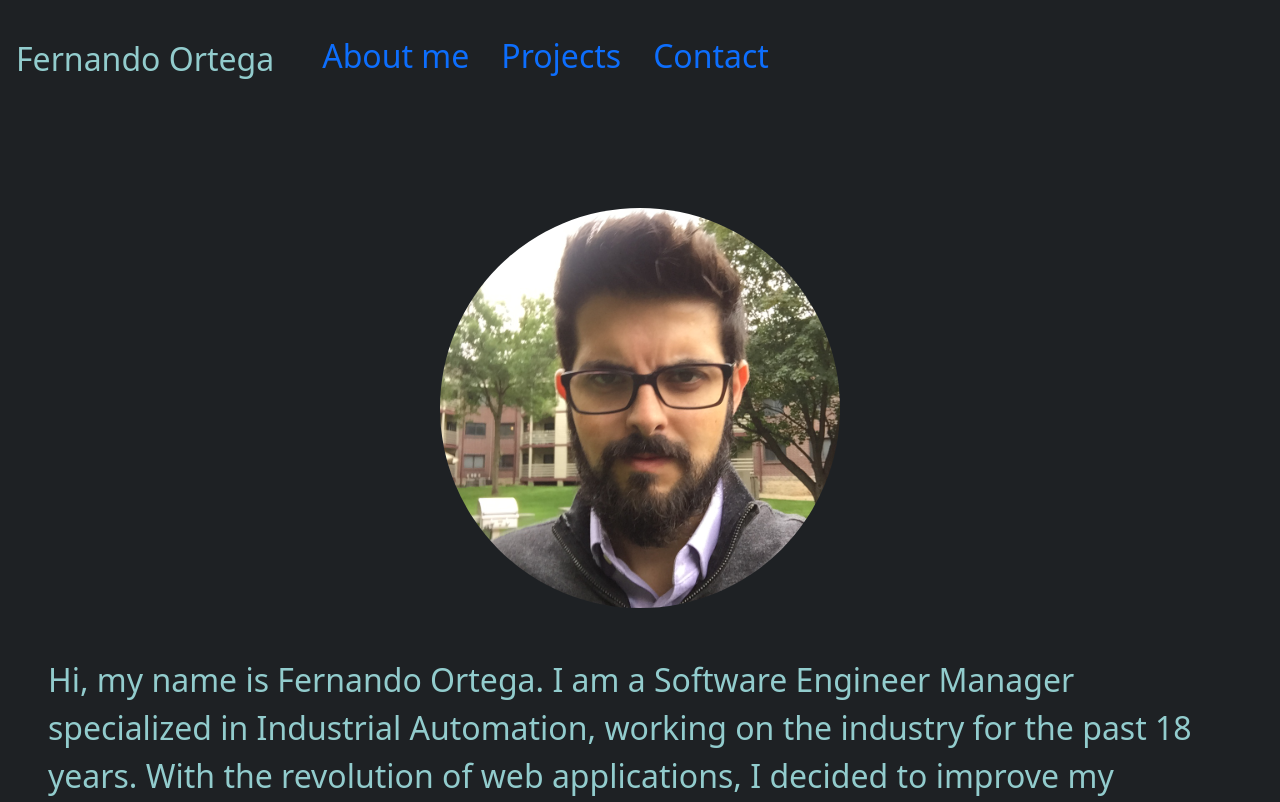
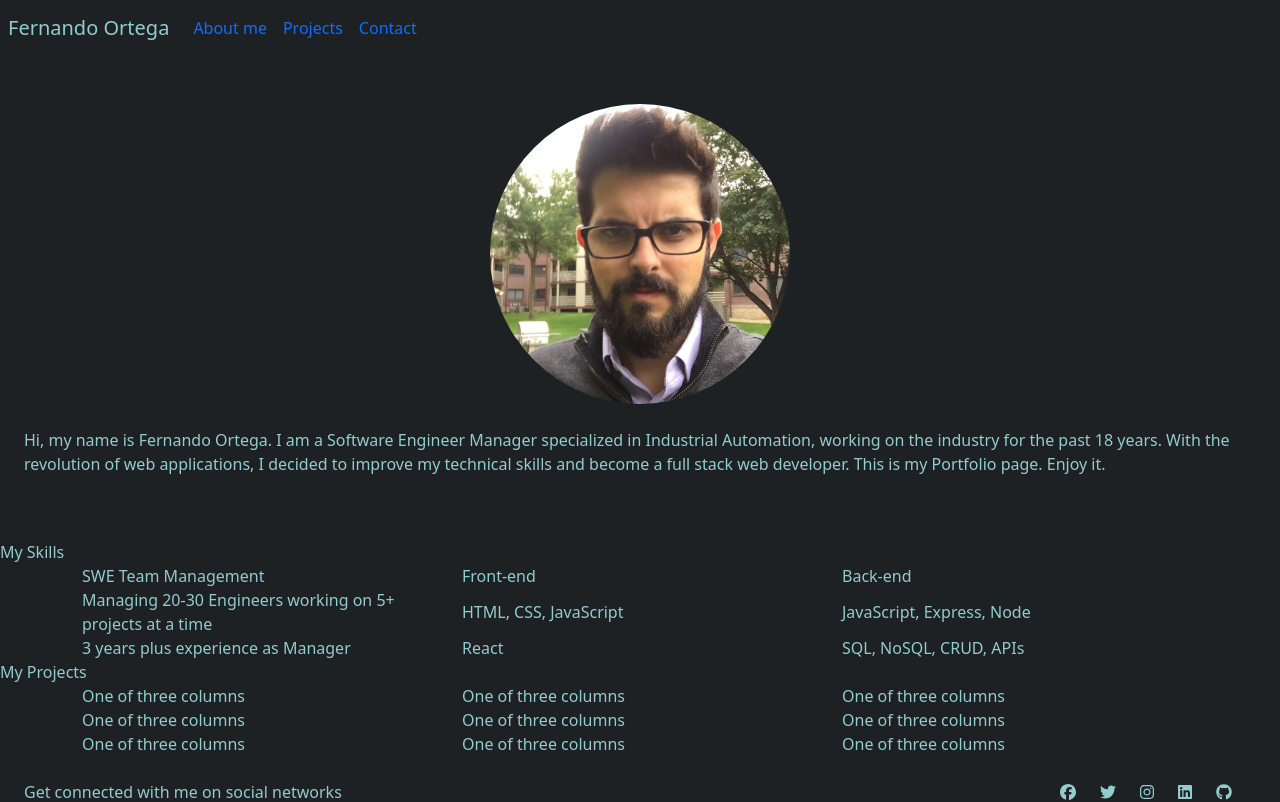
Before and after one commit to Feortegas/portfolio-react, a React (Create React App) app: page / in a window 1280 px wide. Shown: the top 802 px of the page. Built offline with nearby package versions, Linux system fonts and the light colour scheme.

Commit message:
added initial React components

```diff
--- a/src/App.js
+++ b/src/App.js
@@ -2,16 +2,20 @@ import React from 'react';
 import Nav from './components/Nav';
 import About from './components/About';
 import Footer from './components/Footer';
+import Skills from './components/Skills';
+import Projects from './components/Projects';
 
 function App() {
 	return (
 		<div>
-			<Nav></Nav>
+			<Nav />
 			<main>
-				<About></About>
+				<About />
+				<Skills />
+				<Projects />
 			</main>
 			<footer>
-				<Footer></Footer>
+				<Footer />
 			</footer>
 		</div>
 	);
--- a/src/components/About/index.js
+++ b/src/components/About/index.js
@@ -9,7 +9,7 @@ function About() {
 					src={profileImage}
 					className='rounded-circle mx-auto'
 					alt='this is me'
-					style={{ height: 400, width: 400 }}
+					style={{ height: 300, width: 300 }}
 				/>
 			</div>
 			<div className='d-flex justify-content-center m-4'>
--- /dev/null
+++ b/src/components/Projects/index.js
@@ -0,0 +1,28 @@
+import React from 'react';
+
+function Projects() {
+	return (
+		<div>
+			<span>My Projects</span>
+			<div class='container'>
+				<div class='row align-items-start'>
+					<div class='col'>One of three columns</div>
+					<div class='col'>One of three columns</div>
+					<div class='col'>One of three columns</div>
+				</div>
+				<div class='row align-items-center'>
+					<div class='col'>One of three columns</div>
+					<div class='col'>One of three columns</div>
+					<div class='col'>One of three columns</div>
+				</div>
+				<div class='row align-items-end'>
+					<div class='col'>One of three columns</div>
+					<div class='col'>One of three columns</div>
+					<div class='col'>One of three columns</div>
+				</div>
+			</div>
+		</div>
+	);
+}
+
+export default Projects;
--- /dev/null
+++ b/src/components/Skills/index.js
@@ -0,0 +1,28 @@
+import React from 'react';
+
+function Skills() {
+	return (
+		<div>
+			<span>My Skills</span>
+			<div class='container'>
+				<div class='row align-items-start'>
+					<div class='col'>SWE Team Management</div>
+					<div class='col'>Front-end</div>
+					<div class='col'>Back-end</div>
+				</div>
+				<div class='row align-items-center'>
+					<div class='col'>Managing 20-30 Engineers working on 5+ projects at a time</div>
+					<div class='col'>HTML, CSS, JavaScript</div>
+					<div class='col'>JavaScript, Express, Node</div>
+				</div>
+				<div class='row align-items-end'>
+					<div class='col'>3 years plus experience as Manager</div>
+					<div class='col'>React</div>
+					<div class='col'>SQL, NoSQL, CRUD, APIs</div>
+				</div>
+			</div>
+		</div>
+	);
+}
+
+export default Skills;
--- a/src/index.css
+++ b/src/index.css
@@ -1,6 +1,5 @@
 * {
   background-color: #1e2124;
   color: #92cccd;
-  font-size: xx-large;
   text-decoration: none;
 }
```
